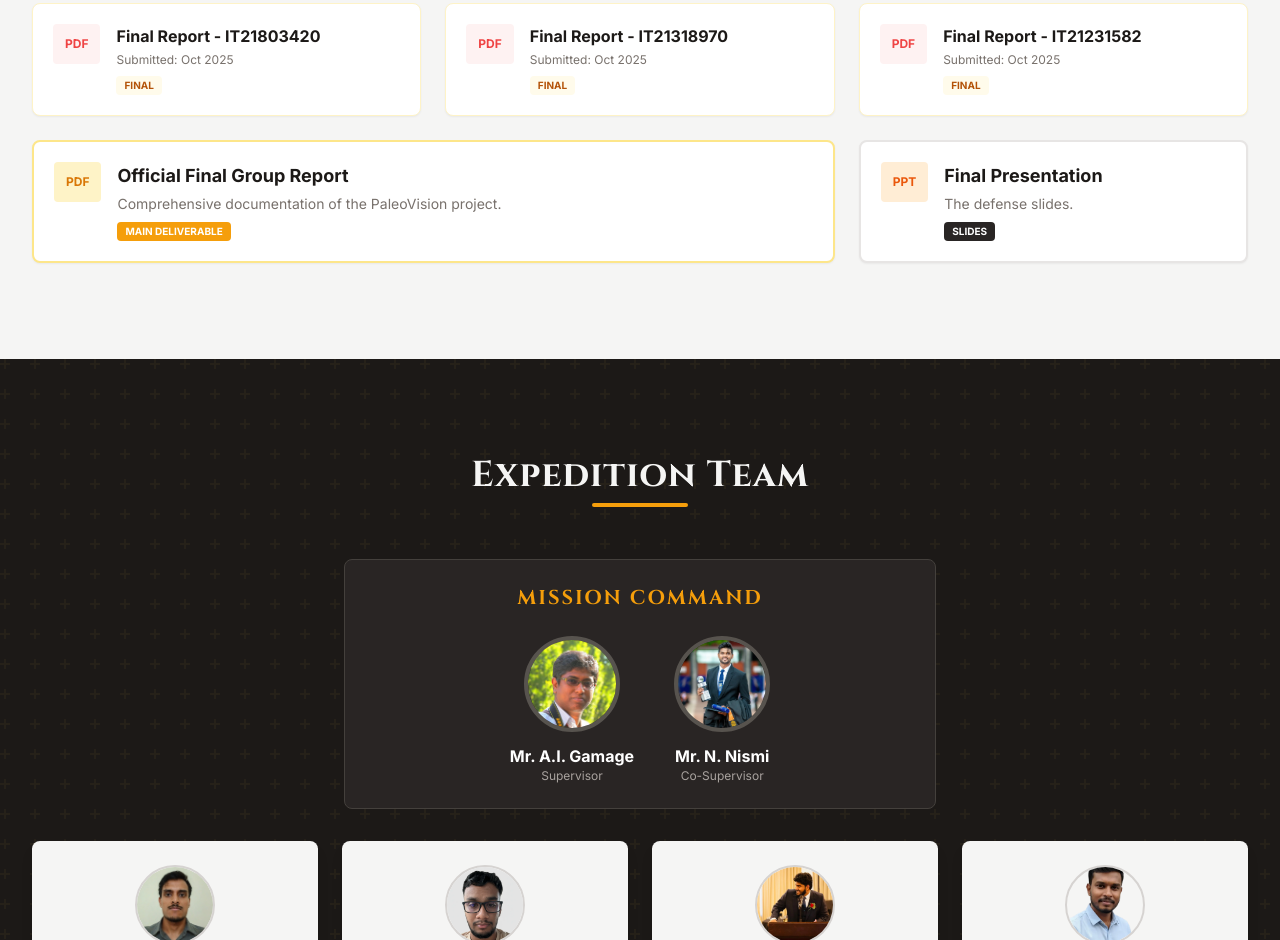
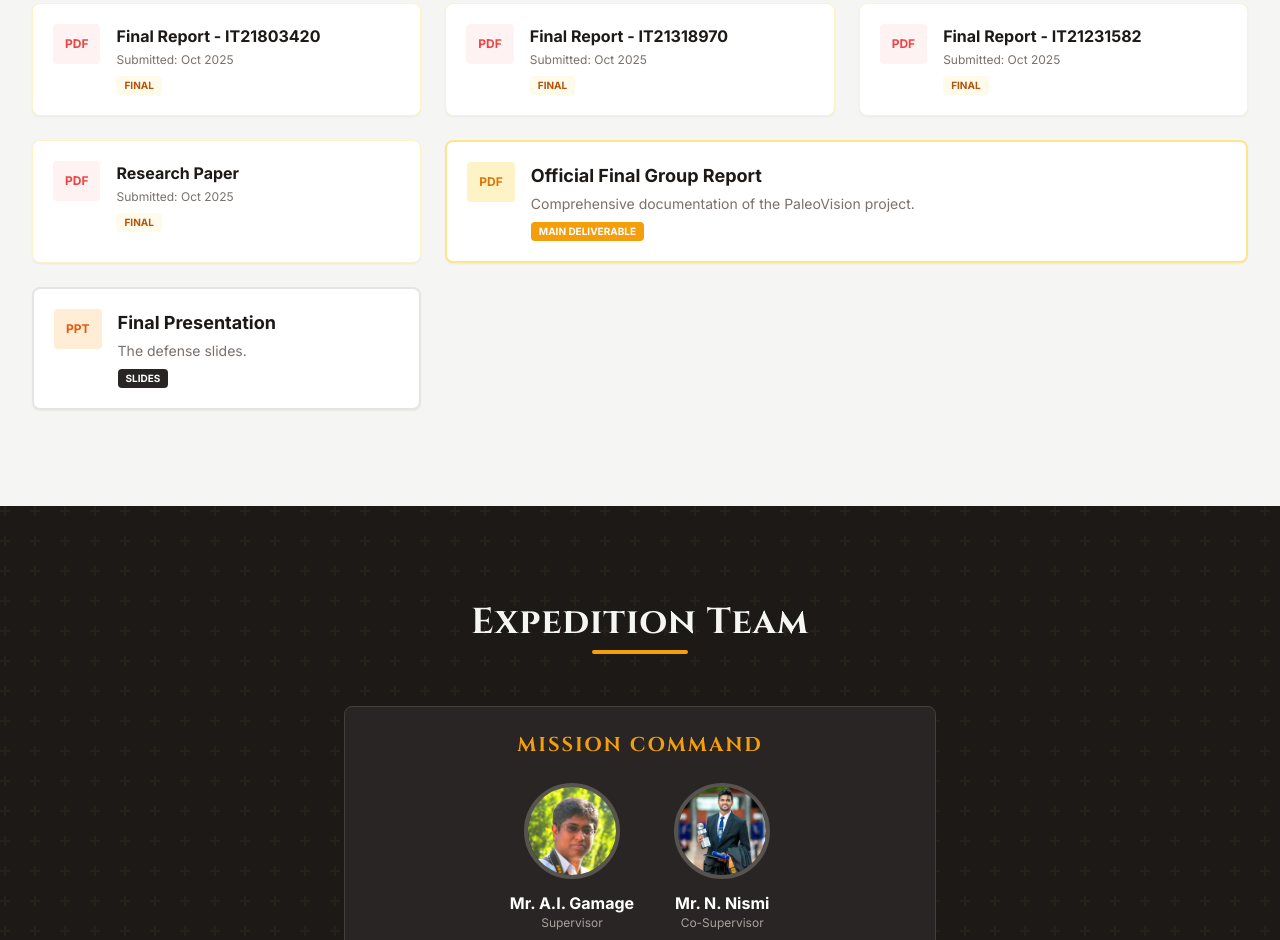
Before and after one commit to KisuraWSP/research_website, a website: page index.html in a window 1280 px wide. Shown: the part 3725-4665 px from the top of the page. Drawn offline with nearby package versions, Linux system fonts and the light colour scheme.

Commit message:
added research paper for others reference

```diff
--- a/index.html
+++ b/index.html
@@ -534,6 +534,18 @@
           </div>
         </a>
 
+        <a href="documents/Research Paper - R25 - 056.pdf" target="_blank"
+          class="bg-white p-5 rounded-lg border border-amber-100 shadow-sm hover:shadow-md hover:border-amber-400 transition-all flex items-start gap-4 group">
+          <div class="p-3 bg-red-50 text-red-500 rounded font-bold text-xs">PDF</div>
+          <div>
+            <h4 class="font-bold text-stone-900 group-hover:text-amber-700 transition-colors">Research Paper
+            </h4>
+            <p class="text-xs text-stone-500 mt-1">Submitted: Oct 2025</p>
+            <span
+              class="inline-block mt-2 px-2 py-0.5 bg-amber-50 text-amber-700 text-[10px] font-bold rounded uppercase">Final</span>
+          </div>
+        </a>
+
         <a href="documents/R25-056 Final Group Report.pdf" target="_blank"
           class="bg-white p-5 rounded-lg border-2 border-amber-200 shadow-sm hover:shadow-lg hover:border-amber-500 transition-all flex items-start gap-4 group col-span-1 md:col-span-2">
           <div class="p-3 bg-amber-100 text-amber-600 rounded font-bold text-xs">PDF</div>
```
Also changed, not shown: 1 other file.
